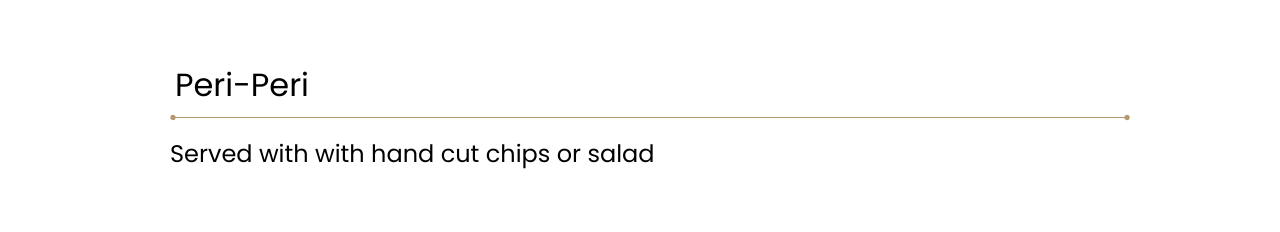
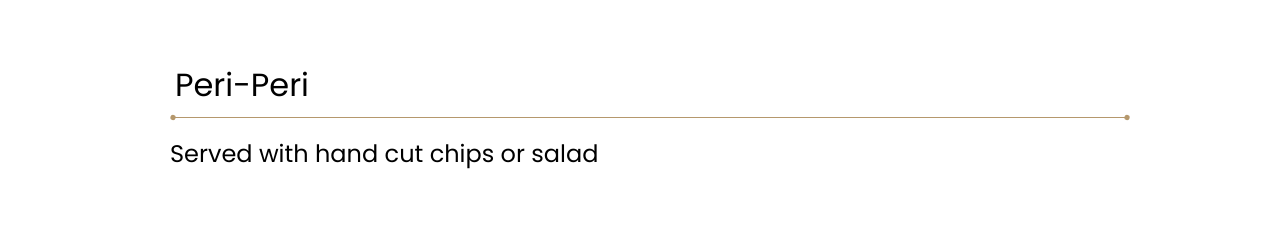
Before and after one commit to MahdiHasan943/fox-hunter-, a Next.js app: page /Menu/PubClassics in a window 1280 px wide. Shown: the part 2646-2878 px from the top of the page. Built offline with nearby package versions, Linux system fonts and the light colour scheme; a web font is replaced by a local one.

Commit message:
added all the changes

```diff
--- a/src/pages/Menu/PubClassics.js
+++ b/src/pages/Menu/PubClassics.js
@@ -199,7 +199,7 @@ and accompanied with homemade hand cut chips
               <img className="py-2 w-full" src="../../MDLine.png" alt="" />
 
               <p className="MDSPText py-4 dark:text-[#ffffffb3] text-black">
-              Served with with hand cut chips or salad
+              Served  with hand cut chips or salad
               </p>
             </div>
             {/* 5 */}
--- a/src/pages/index.js
+++ b/src/pages/index.js
@@ -25,6 +25,11 @@ export default function Home() {
       <div className="overflow-hidden relative h-[1500px] lg:h-[1698px]  flex items-center justify-start  ">
         <div className="absolute top-0 left-0 z-50 opacity-[0.5] h-[1500px] lg:h-[1698px] w-full bg-[#000] "></div>
         <div className="absolute w-full top-0 left-0">
+        {/* <img
+          className=" h-[1500px] lg:h-[1698px] mx-auto"
+          src="/images/foxhutHeroBg.png"
+          alt=""
+        /> */}
         <img
           className=" h-[1500px]  mx-auto"
           src="/images/foxhutHeroBg.png"
```
